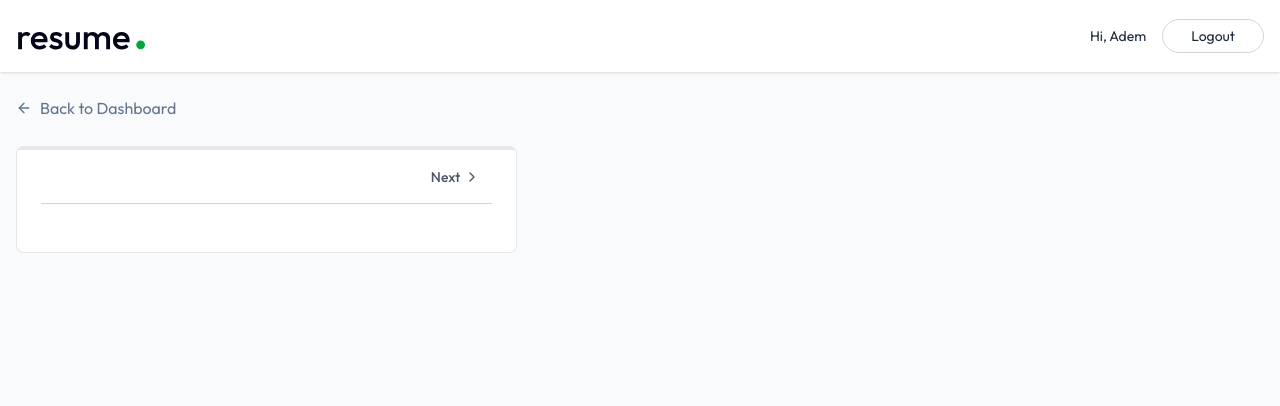
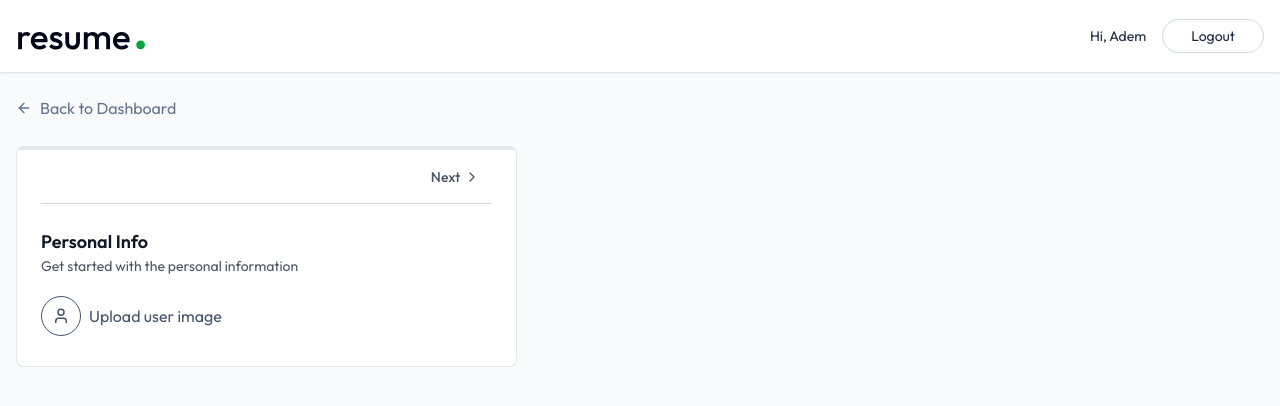
Before and after one commit to BahrouniAyoub/Resume-builder, a React (Vite) app in the folder client/: page /app/builder/1 in a window 1280 px wide. Shown: the top 406 px of the page. Built offline with nearby package versions, Linux system fonts and the light colour scheme; the HTML template or start-up script is replaced by a standard one.

Commit message:
Build the PersonalInfoForm copmonent and add it the upload image feature.

```diff
--- /dev/null
+++ b/client/src/components/PersonalInfoFrom.jsx
@@ -0,0 +1,48 @@
+import { User } from 'lucide-react'
+import React from 'react'
+
+const PersonalInfoFrom = ({ data, onChange, removeBackground, setRemoveBackground }) => {
+    const handleChange = (field, value) => {
+        onChange({ ...data, [field]: value })
+    }
+    return (
+        <div>
+            <h3 className="text-lg font-semibold text-gray-900" >Personal Info</h3>
+            <p className="text-sm text-gray-600" >Get started with the personal information</p>
+            <div className="flex items-center gap-2">
+                <label>
+                    {
+                        data.image ? (
+                            <img src={typeof data.image === "string" ? data.image : URL.createObjectURL(data.image)} alt="User image" className="w-16 h-16 rounded-full object-cover mt-5 ring ring-slate-300 hover:opacity-80"/>
+                        ) : (
+                            <div className="inline-flex items-center gap-2 mt-5 text-slate-600 hover:text-slate-700 cursor-pointer">
+                                <User className='size-10 p-2.5 border rounded-full' />
+                                Upload user image
+                            </div>
+                        )
+                    }
+                    <input type="file" accept='image/jpeg, image/png' className='hidden' onChange={(e) => handleChange("image", e.target.files[0])} />
+                </label>
+
+                {typeof data.image === "object" && (
+                    <div className="flex flex-col gap-1 pl-4 text-sm">
+                        <p>Remove Background</p>
+                        <label className="relative inline-flex items-center cursor-pointer text-gray-900 gap-3">
+                            <input
+                                type="checkbox"
+                                className="sr-only peer"
+                                onChange={() => setRemoveBackground((prev) => !prev)}
+                                checked={removeBackground}
+                            />
+
+                            <div className="w-9 h-5 bg-slate-300 rounded-full peer peer-checked:bg-green-600 transition-colors duration-200"></div>
+                            <span className="dot absolute left-1 top-1 w-3 h-3 bg-white rounded-full transition-transform duration-200 ease-in-out peer-checked:translate-x-4"></span>
+                        </label>
+                    </div>
+                )}
+            </div>
+        </div>
+    )
+}
+
+export default PersonalInfoFrom
--- a/client/src/pages/ResumeBuilder.jsx
+++ b/client/src/pages/ResumeBuilder.jsx
@@ -2,6 +2,7 @@
 import React, { useEffect, useState } from 'react'
 import { Link, useParams } from 'react-router-dom'
 import { dummyResumeData } from '../assets/assets.js'
+import PersonalInfoFrom from '../components/PersonalInfoFrom.jsx'
 
 const ResumeBuilder = () => {
 
@@ -9,7 +10,7 @@
   const [resumeData, setResumeData] = React.useState({
     _id: "",
     title: "",
-    personal_Info: {},
+    personal_info: {},
     experience: [],
     skills: [],
     templates: "classic",
@@ -92,6 +93,18 @@
                 </div>
               </div>
 
+              {/* Form Contetn */}
+              <div className="space-y-6">
+                {activeSection.id === "personal" && (
+                  <PersonalInfoFrom
+                    data={resumeData.personal_info}
+                    onChange={(data) => setResumeData(prev => ({ ...prev, personal_info: data }))}
+                    removeBackground={removeBackgorund}
+                    setRemoveBackground={setRemoveBackgorund}
+                  />
+                )}
+              </div>
+
             </div>
           </div>
           {/* Right Panel - Preview */}
```
